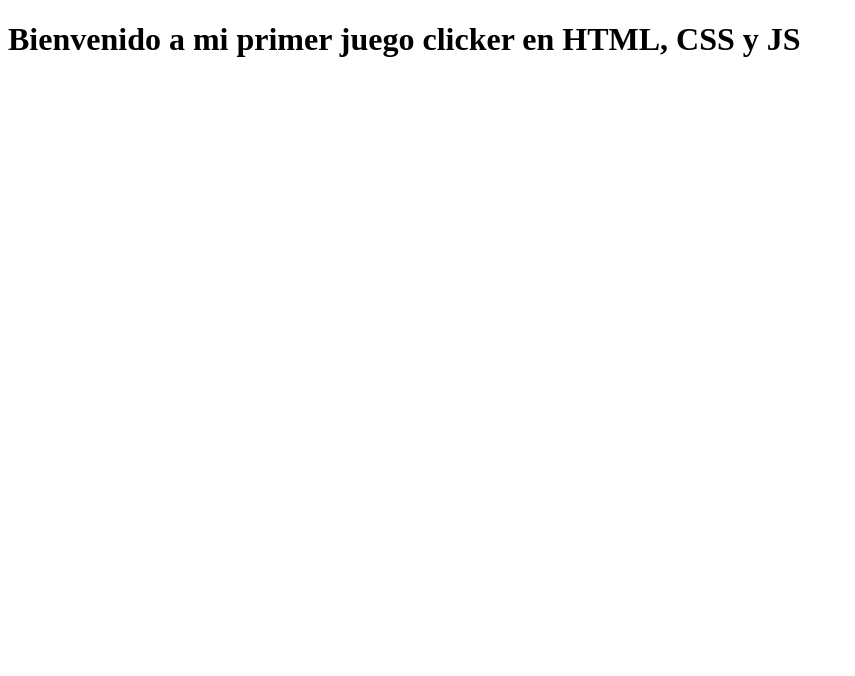
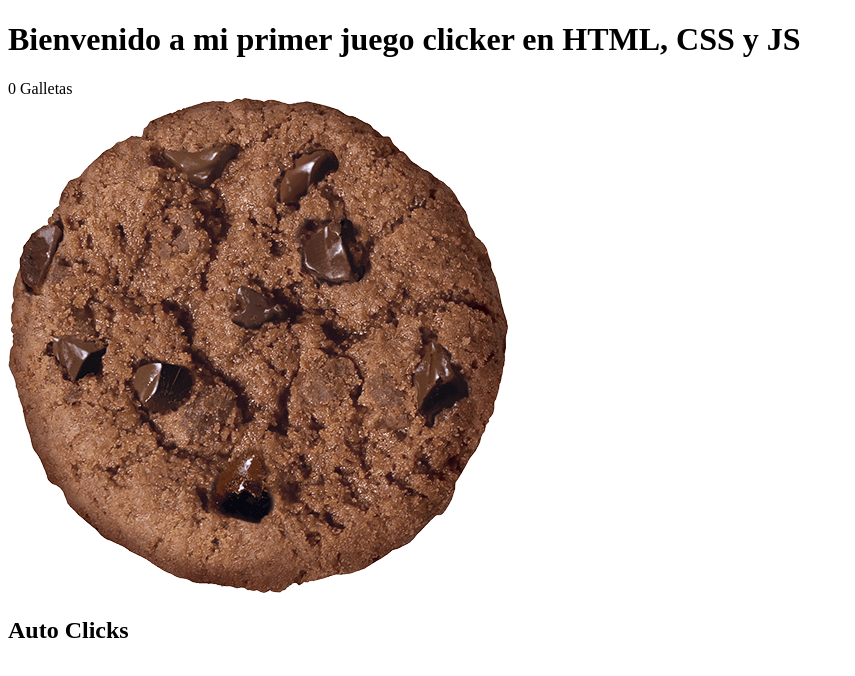
Before and after one commit to AlvaroBernabe/aba-clickerGameTest, a plain HTML site: page index.html in a window 1280 px wide. Shown: the whole page, without its empty margins (0-855 px from the left). Drawn offline with Linux system fonts and the light colour scheme.

Commit message:
feat: img cookie added and main div

```diff
--- a/index.html
+++ b/index.html
@@ -6,11 +6,22 @@
     <meta name="viewport" content="width=device-width, initial-scale=1.0" />
     <title>Clicker Game</title>
     <link rel="stylesheet" href="style.css" />
+    <link rel="stylesheet" href="./img/cookie.png" type="image/x-icon">
 </head>
 
 <body>
     <h1>Bienvenido a mi primer juego clicker en HTML, CSS y JS</h1>
-
+    <main class="container">
+        <div id="score"><span>0</span> Galletas</div>
+        <div class="coockie-container">
+            <img id="cookie" class="cookie" src="./img/cookie.png" alt="Galleta" srcset="">
+        </div>
+        <div class="auto-click disable">
+            <h2>Auto Clicks</h2>
+            <div class="cursors"></div>
+        </div>
+    </main>
+    <div class="cookie-clicks"></div>
     <script src="index.js"></script>
 </body>
 
```
